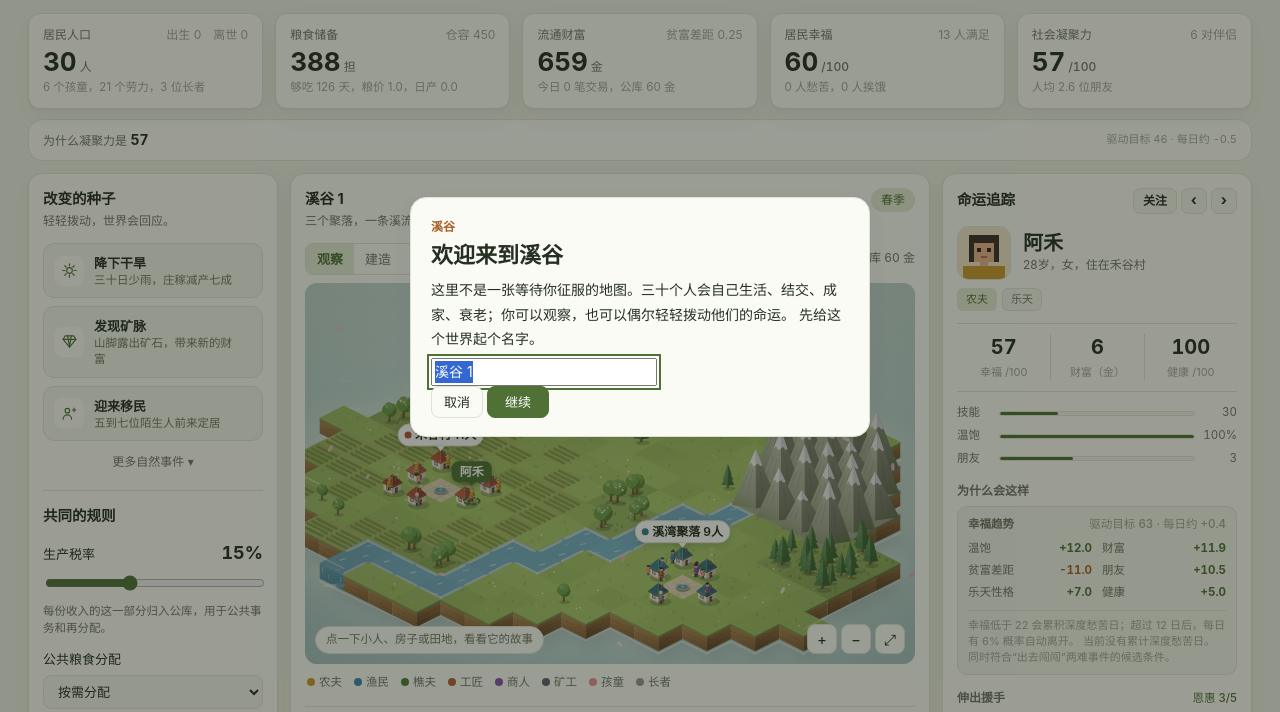
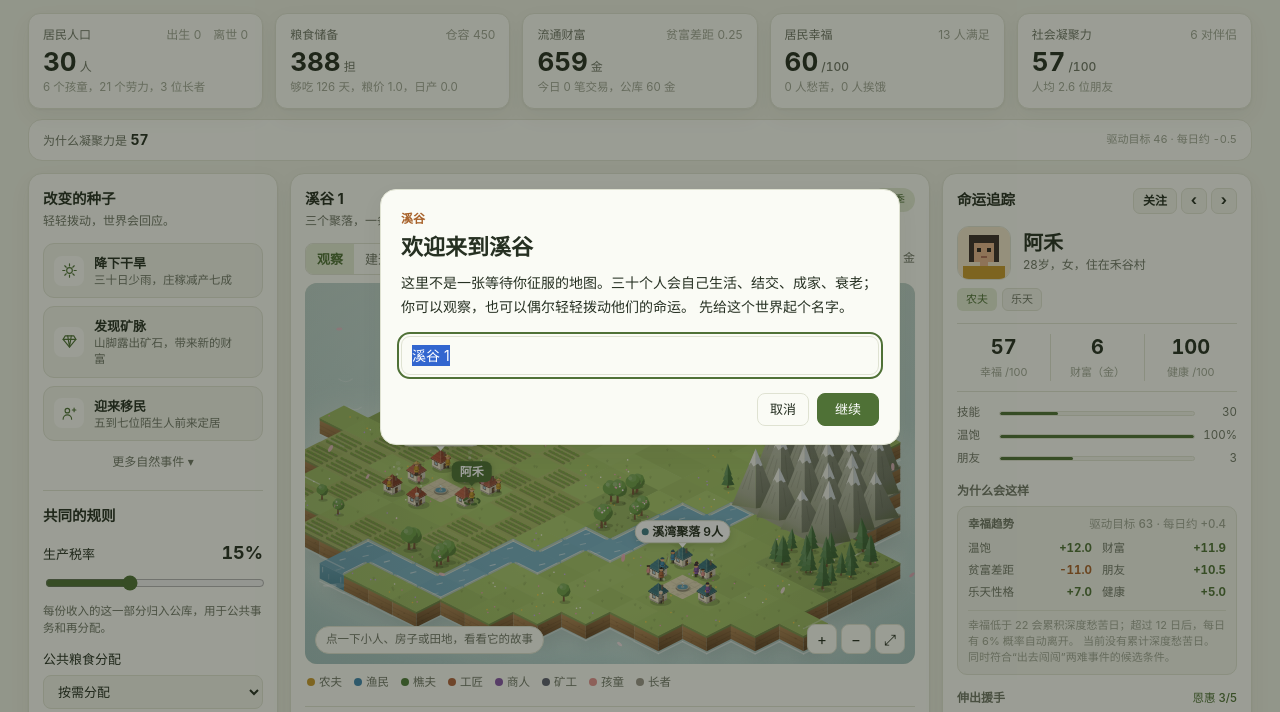
Before and after one commit to mingzhangyang/village, a website built with Vite: page index.html in a window 1280 px wide. Shown: the part 83-795 px from the top of the page. Built offline with nearby package versions, Linux system fonts and the light colour scheme; animation ran at ten frames a second.

Commit message:
fix: style in-app dialogs and deferred decisions

```diff
--- a/styles.css
+++ b/styles.css
@@ -131,6 +131,11 @@ select{width:100%;padding:7px 10px;border:1px solid var(--line);border-radius:8p
 .dlg .kick{font-size:12px;color:var(--warn);font-weight:600}
 .dlg h2{font-family:"Noto Serif SC","Songti SC",serif;font-size:22px;margin:4px 0 8px;line-height:1.35}
 .dlg p{margin:0 0 6px;line-height:1.75}
+.ask-dlg{max-width:520px}
+.ask-input{width:100%;box-sizing:border-box;margin:10px 0 4px;border:1px solid var(--line);background:var(--panel);border-radius:9px;padding:8px 10px}
+.ask-actions{display:flex;justify-content:flex-end;gap:8px;margin-top:14px}
+.dlg-later{width:100%;margin-top:8px}
+.pending-btn{border-color:var(--warn);color:var(--warn);background:var(--warn-soft)}
 .opt{display:block;width:100%;text-align:left;border:1px solid var(--line);background:var(--chip);border-radius:11px;padding:10px 12px;margin-top:8px;cursor:pointer}
 .opt:hover:not(:disabled){border-color:var(--accent)}
 .opt:disabled{opacity:.5;cursor:default}
```
